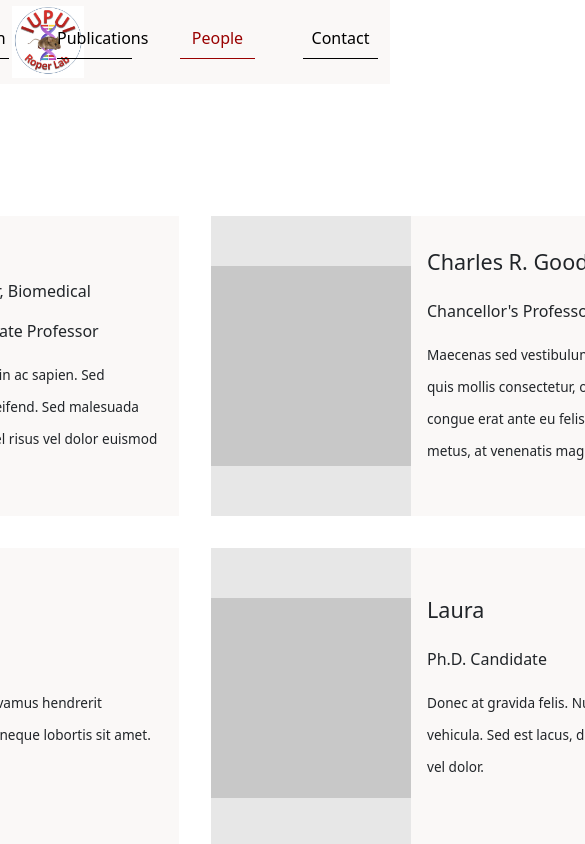
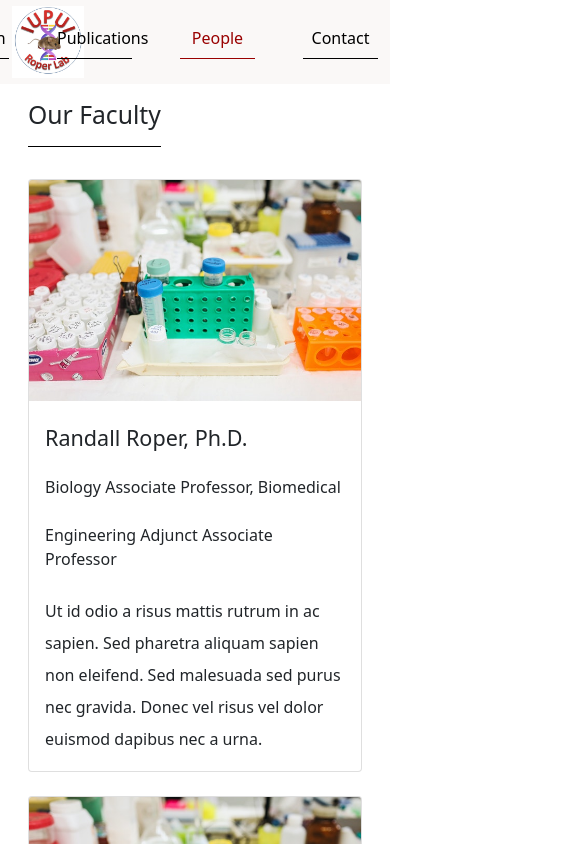
Before and after one commit to deotte/roper-lab-website, a Vue app: page /people in a window 390 px wide. Shown: the top 844 px of the page, 585 px wide, since content can reach past the window. Built offline with nearby package versions, Linux system fonts and the light colour scheme.

Commit message:
Add Bootstrap to /people view
- Not entirely crazy about how it looks on larger screens
- Like how it looks on iPad and mobile

```diff
--- a/src/assets/people.json
+++ b/src/assets/people.json
@@ -4,36 +4,49 @@
     "title": [
       "Biology Associate Professor, Biomedical", "Engineering Adjunct Associate Professor"
     ],
+    "type": "faculty",
     "description": "Ut id odio a risus mattis rutrum in ac sapien. Sed pharetra aliquam sapien non eleifend. Sed malesuada sed purus nec gravida. Donec vel risus vel dolor euismod dapibus nec a urna."
   },
   {
     "name": "Charles R. Goodlet, Ph.D.",
     "title": "Chancellor's Professor",
+    "type": "faculty",
     "description": "Maecenas sed vestibulum quam. Proin eleifend, nulla quis mollis consectetur, odio elit tincidunt mi, vitae congue erat ante eu felis. Suspendisse facilisis eleifend metus, at venenatis magna semper imperdiet."
   },
   {
-    "name": "Jared",
+    "name": "Jared Thomas",
     "title": "Ph.D. Candidate",
+    "type": "graduate",
     "description": "Sed tincidunt fringilla ornare. Vivamus hendrerit fermentum ligula, quis posuere neque lobortis sit amet. Morbi finibus turpis justo."
   },
   {
-    "name": "Laura",
+    "name": "Laura Hawley",
     "title": "Ph.D. Candidate",
+    "type": "graduate",
     "description": "Donec at gravida felis. Nullam volutpat sed dolor iaculis vehicula. Sed est lacus, dignissim nec finibus in, suscipit vel dolor."
   },
   {
     "name": "Elysabeth Otte",
     "title": "Ph.D. Student",
+    "type": "graduate",
     "description": "In nec nibh nisi. Duis fringilla mattis tempor. Fusce scelerisque nulla a volutpat iaculis. Vestibulum id commodo eros."
   },
   {
-    "name": "Drew",
+    "name": "Juancarlos Rosario",
+    "title": "Ph.D. Student",
+    "type": "graduate",
+    "description": "In nec nibh nisi. Duis fringilla mattis tempor. Fusce scelerisque nulla a volutpat iaculis. Vestibulum id commodo eros."
+  },
+  {
+    "name": "Drew Folz",
     "title": "Masters Student",
+    "type": "graduate",
     "description": "Suspendisse imperdiet consectetur dolor vitae tristique. Pellentesque leo diam, mattis vel lectus sit amet, eleifend pharetra nisi."
   },
   {
-    "name": "Courtney",
+    "name": "Kourtney Sloan",
     "title": "Masters Student",
+    "type": "graduate",
     "description": "Donec eget scelerisque lectus, nec euismod dui. Sed fringilla varius urna, in viverra nunc posuere a. Nunc vel pretium ante."
   }
 ]
--- a/src/assets/styles/people.css
+++ b/src/assets/styles/people.css
@@ -1,39 +1,9 @@
-.people .content {
-  flex-wrap: wrap;
-  width: 1300px;
-  box-sizing: border-box;
+.people h2 {
+  display: inline-block;
+  padding-bottom: 1rem;
+  border-bottom: 1px solid var(--black);
 }
 
-.profile {
-  width: 600px;
-  height: 300px;
-  background-color: var(--cream);
-  margin: 1rem;
+.people .container span {
+  display: block;
 }
-
-.profile span, .profile h4, .profile p {
-  align-self: flex-start;
-}
-
-.profile .picture, .profile .text {
-  height: 100%;
-}
-
-.profile .picture {
-  width: 200px;
-  background-color: var(--light-gray);
-}
-
-.profile .placeholder {
-  width: 100%;
-  height: 200px;
-  background-color: #a9a9a9;
-}
-
-.profile .text {
-  width: 400px;
-}
-
-.profile .text p {
-  font-size: .85rem;
-}
--- a/src/components/Profile.vue
+++ b/src/components/Profile.vue
@@ -1,19 +1,21 @@
 <template>
-  <div class="profile flex-row center">
-    <div class="picture flex-column center"><div class="placeholder"></div></div>
-    <div class="text flex-column center lr-padding">
-      <h4>{{ name }}</h4>
-      <template v-if="Array.isArray(title)">
-        <span v-for="(title, index) of title"
-              :key="index"
-              class="margin-top">
+  <div class="col-xs-12 col-md-12 col-lg-6 col-xl-4 mt-4">
+    <div class="card">
+      <img class="card-img-top" src="../assets/stock_photo.jpeg">
+      <div class="card-body">
+        <h4 class="card-title mt-2">{{ name }}</h4>
+        <template v-if="Array.isArray(title)">
+          <span v-for="(title, index) of title"
+                :key="index"
+                class="mt-4">
+            {{ title }}
+          </span>
+        </template>
+        <span class="mt-4" v-else>
           {{ title }}
         </span>
-      </template>
-      <template v-else>
-        <span class="margin-top">{{ title }}</span>
-      </template>
-      <p class="margin-top">{{ description }}</p>
+        <p class="card-text mt-4">{{ description }}</p>
+      </div>
     </div>
   </div>
 </template>
--- a/src/views/People.vue
+++ b/src/views/People.vue
@@ -1,16 +1,34 @@
 <template>
   <section class="people padding flex-column center">
-    <div class="header">
-      <h3>Our People</h3>
+    <div class="container">
+      <div class="row">
+        <div class="col">
+          <h2>Our Faculty</h2>
         </div>
-    <div class="content flex-row center">
+      </div>
+      <div class="row flex-row">
         <template v-if="people.length > 0">
-        <Profile v-for="(person, index) of people"
+          <Profile v-for="(person, index) of faculty"
                   :title="person.title"
                   :name="person.name"
                   :description="person.description"
                   :key="index"></Profile>
         </template>
+      </div>
+      <div class="row mt-4">
+        <div class="col">
+          <h2>Graduate Students</h2>
+        </div>
+      </div>
+      <div class="row flex-row">
+        <template v-if="people.length > 0">
+          <Profile v-for="(person, index) of graduates"
+                  :title="person.title"
+                  :name="person.name"
+                  :description="person.description"
+                  :key="index"></Profile>
+        </template>
+      </div>
     </div>
   </section>
 </template>
@@ -29,6 +47,14 @@
     },
     created() {
       this.people = people;
+    },
+    computed: {
+      faculty() {
+        return this.people.filter((person) => person.type === 'faculty');
+      },
+      graduates() {
+        return this.people.filter((person) => person.type === 'graduate');
+      }
     }
   }
 </script>
```
Lines whose indentation alone changed are shown as unchanged.
